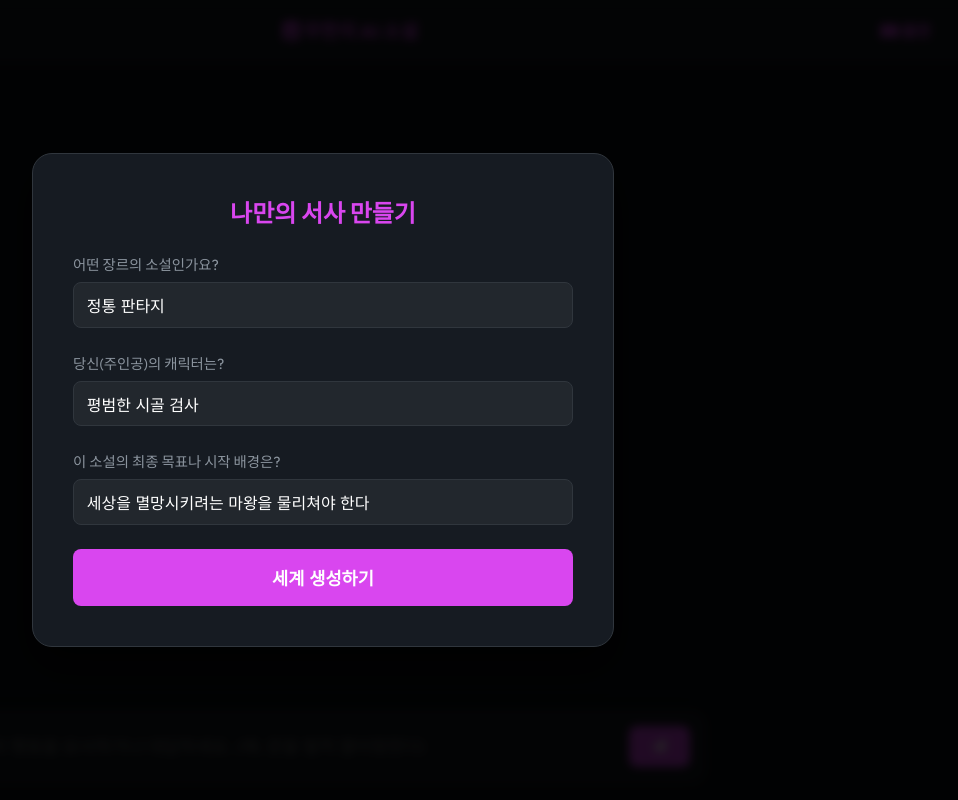
After one commit to dorry114-collab/ai-workspace, a Flask app: page /novel in a window 1280 px wide. The commit adds this page. Shown: the whole page, without its empty margins (317-1275 px from the left). Run offline with Flask 3, Linux system fonts and the light colour scheme.

Commit message:
Add files via upload

```diff
--- a/main.py
+++ b/main.py
@@ -453,6 +453,34 @@ def _call_groq(api_key, sys_prompt, system_role="당신은 세계 최고의 프
     except Exception as e:
         return False, f"Groq 시스템 오류 발생: {str(e)}"
 
+def _call_groq_chat(api_key, messages, temperature=0.7):
+    import requests
+    model_name = get_best_groq_model(api_key)
+
+    url = "https://api.groq.com/openai/v1/chat/completions"
+    headers = {
+        "Content-Type": "application/json",
+        "Authorization": f"Bearer {api_key}"
+    }
+    payload = {
+        "model": model_name,
+        "messages": messages,
+        "temperature": temperature
+    }
+
+    try:
+        resp = requests.post(url, headers=headers, json=payload)
+        resp_data = resp.json()
+
+        if 'error' in resp_data:
+            err_msg = resp_data['error'].get('message', '알 수 없는 오류')
+            return False, f"Groq 통신 실패: {err_msg}"
+
+        text = resp_data['choices'][0]['message']['content'].strip()
+        return True, text
+    except Exception as e:
+        return False, f"Groq 시스템 오류 발생: {str(e)}"
+
 @app.route('/api/prompt/ask', methods=['POST'])
 def prompt_ask():
     data = request.json
@@ -656,6 +684,40 @@ def api_lotto():
 @app.route('/shorts')
 def shorts_maker():
     return render_template('shorts_maker.html')
+
+@app.route('/novel')
+def novel_maker():
+    return render_template('novel.html')
+
+@app.route('/api/novel/chat', methods=['POST'])
+def api_novel_chat():
+    data = request.json
+    messages = data.get('messages', [])
+
+    api_key = os.environ.get('GROQ_API_KEY')
+    if not api_key:
+        return jsonify({"success": False, "error": "[필수] Groq API 키가 없습니다."})
+
+    if not messages:
+        return jsonify({"success": False, "error": "메시지 내역이 없습니다."})
+
+    system_prompt = """당신은 TRPG 게임의 마스터이자, 사용자와 상호작용하며 흥미진진한 소설을 이끌어가는 작가입니다.
+다음 규칙을 반드시 지켜주세요:
+1. 몰입감 넘치는 묘사와 생생한 전개를 유지하세요.
+2. 절대 유저의 행동이나 대답을 당신이 대신 작성하지 마세요.
+3. 당신(마스터)의 출력 마지막 문장은 항상 유저에게 위기 상황 대처나 선택을 묻는 질문으로 끝내세요.
+4. 사용자의 선택 결과를 적극 반영해 다음 상황을 전개하세요.
+5. HTML이나 마크다운 문법을 활용해 가독성 있게 응답하세요."""
+
+    if len(messages) > 0 and messages[0].get('role') != 'system':
+        messages.insert(0, {"role": "system", "content": system_prompt})
+
+    success, result_text = _call_groq_chat(api_key, messages, temperature=0.8)
+
+    if success:
+        return jsonify({"success": True, "reply": result_text})
+    else:
+        return jsonify({"success": False, "error": result_text})
 
 @app.route('/api/shorts/prompts', methods=['POST'])
 def generate_shorts_prompts():
--- /dev/null
+++ b/templates/novel.html
@@ -0,0 +1,370 @@
+<!DOCTYPE html>
+<html lang="ko">
+<head>
+    <meta charset="UTF-8">
+    <meta name="viewport" content="width=device-width, initial-scale=1.0">
+    <title>AI 인터랙티브 소설 (TRPG)</title>
+
+    <link rel="preconnect" href="https://fonts.googleapis.com">
+    <link rel="preconnect" href="https://fonts.gstatic.com" crossorigin>
+    <link href="https://fonts.googleapis.com/css2?family=Nanum+Myeongjo:wght@400;700&family=Outfit:wght@300;400;600;700&display=swap" rel="stylesheet">
+    <link rel="stylesheet" href="https://cdnjs.cloudflare.com/ajax/libs/font-awesome/6.4.0/css/all.min.css">
+    <script src="https://cdn.jsdelivr.net/npm/marked/marked.min.js"></script>
+
+    <style>
+        :root {
+            --bg-color: #0d1117;
+            --panel-bg: #161b22;
+            --border-color: #30363d;
+            --primary: #d946ef;
+            --primary-hover: #c026d3;
+            --text-main: #c9d1d9;
+            --text-muted: #8b949e;
+            --novel-bg: #ffffff;
+            --novel-text: #24292f;
+        }
+
+        body {
+            margin: 0;
+            padding: 0;
+            background-color: var(--bg-color);
+            color: var(--text-main);
+            font-family: 'Outfit', sans-serif;
+            display: flex;
+            flex-direction: column;
+            height: 100vh;
+            overflow: hidden;
+        }
+
+        .navbar {
+            padding: 1rem 2rem;
+            background: var(--panel-bg);
+            border-bottom: 1px solid var(--border-color);
+            display: flex;
+            justify-content: space-between;
+            align-items: center;
+        }
+
+        .navbar a {
+            color: var(--text-muted);
+            text-decoration: none;
+            transition: color 0.3s;
+            font-weight: 600;
+        }
+        .navbar a:hover { color: #fff; }
+        .title { font-weight: 700; color: var(--primary); font-size: 1.2rem; }
+
+        /* Main Layout */
+        .main-container {
+            flex: 1;
+            display: flex;
+            flex-direction: column;
+            max-width: 800px;
+            margin: 0 auto;
+            width: 100%;
+            position: relative;
+            padding: 1rem;
+            box-sizing: border-box;
+        }
+
+        .chat-area {
+            flex: 1;
+            overflow-y: auto;
+            padding: 1rem;
+            display: flex;
+            flex-direction: column;
+            gap: 1.5rem;
+            scroll-behavior: smooth;
+        }
+
+        .chat-area::-webkit-scrollbar { width: 8px; }
+        .chat-area::-webkit-scrollbar-thumb { background: #444; border-radius: 4px; }
+
+        /* Message Bubbles */
+        .msg {
+            max-width: 90%;
+            padding: 1.5rem;
+            border-radius: 12px;
+            line-height: 1.8;
+            font-family: 'Nanum Myeongjo', serif;
+            font-size: 1.1rem;
+            animation: fadeIn 0.5s ease;
+        }
+        @keyframes fadeIn { from{opacity:0; transform:translateY(10px);} to{opacity:1; transform:translateY(0);} }
+
+        .msg-ai {
+            background: rgba(217, 70, 239, 0.05);
+            border-left: 4px solid var(--primary);
+            align-self: flex-start;
+            color: #f0f6fc;
+        }
+        .msg-ai strong { color: var(--primary); }
+        .msg-ai em { color: #aaa; font-style: italic; }
+
+        .msg-user {
+            background: #1f2428;
+            border-right: 4px solid #3b82f6;
+            align-self: flex-end;
+            text-align: right;
+            color: #8ab4f8;
+            font-family: 'Outfit', sans-serif;
+            font-weight: 600;
+        }
+
+        /* Input Widget */
+        .input-area {
+            display: flex;
+            gap: 1rem;
+            background: var(--panel-bg);
+            border: 1px solid var(--border-color);
+            padding: 1rem;
+            border-radius: 16px;
+            margin-top: 1rem;
+            box-shadow: 0 -5px 20px rgba(0,0,0,0.5);
+        }
+
+        .input-area input {
+            flex: 1;
+            background: transparent;
+            border: none;
+            color: #fff;
+            font-family: 'Outfit', sans-serif;
+            font-size: 1.1rem;
+            outline: none;
+        }
+
+        .input-area button {
+            background: var(--primary);
+            color: #fff;
+            border: none;
+            border-radius: 8px;
+            padding: 0.8rem 1.5rem;
+            font-weight: 600;
+            cursor: pointer;
+            transition: 0.2s;
+        }
+        .input-area button:hover { background: var(--primary-hover); transform: scale(1.05); }
+        .input-area button:disabled { background: #555; cursor: not-allowed; transform: none; }
+
+        /* Setup Modal */
+        #setupModal {
+            position: fixed;
+            top: 0; left: 0; right: 0; bottom: 0;
+            background: rgba(0,0,0,0.85);
+            backdrop-filter: blur(5px);
+            z-index: 1000;
+            display: flex;
+            align-items: center;
+            justify-content: center;
+        }
+        .modal-content {
+            background: var(--panel-bg);
+            border: 1px solid var(--border-color);
+            border-radius: 20px;
+            padding: 2.5rem;
+            width: 90%;
+            max-width: 500px;
+            text-align: center;
+            box-shadow: 0 20px 40px rgba(0,0,0,0.7);
+        }
+        .modal-content h2 { margin-top: 0; color: var(--primary); margin-bottom: 1.5rem; }
+        .setup-group { text-align: left; margin-bottom: 1.5rem; }
+        .setup-group label { display: block; margin-bottom: 0.5rem; color: var(--text-muted); font-size: 0.9rem; }
+        .setup-group input {
+            width: 100%; box-sizing: border-box;
+            padding: 0.8rem; border-radius: 8px;
+            background: rgba(255,255,255,0.05);
+            border: 1px solid var(--border-color);
+            color: #fff; outline: none; font-size: 1rem;
+        }
+        .setup-group input:focus { border-color: var(--primary); }
+        .btn-start {
+            background: var(--primary); color: #fff; border:none; padding: 1rem; width: 100%;
+            border-radius: 8px; font-weight: 700; font-size: 1.1rem; cursor: pointer; transition: 0.2s;
+        }
+        .btn-start:hover { transform: translateY(-3px); box-shadow: 0 5px 15px rgba(217, 70, 239, 0.4); }
+
+        /* Loading */
+        .typing-indicator { display: none; align-items: center; gap: 5px; padding: 1rem; }
+        .dot { width: 8px; height: 8px; background: var(--primary); border-radius: 50%; animation: bounce 1.4s infinite ease-in-out both; }
+        .dot:nth-child(1) { animation-delay: -0.32s; }
+        .dot:nth-child(2) { animation-delay: -0.16s; }
+        @keyframes bounce { 0%, 80%, 100% { transform: scale(0); } 40% { transform: scale(1); } }
+
+        /* Export Modal (The Book) */
+        #bookModal {
+            position: fixed; top: 0; left: 0; right: 0; bottom: 0;
+            background: white; color: black; z-index: 2000;
+            display: none; flex-direction: column;
+            overflow-y: auto; padding: 4rem 2rem;
+            font-family: 'Nanum Myeongjo', serif;
+        }
+        .book-content { max-width: 700px; margin: 0 auto; line-height: 2.0; font-size: 1.15rem; }
+        .book-content h1 { text-align: center; margin-bottom: 3rem; font-family: 'Outfit', sans-serif; }
+        .book-content p { margin-bottom: 1.5rem; text-indent: 10px; }
+        .close-book { position: fixed; top: 20px; right: 20px; background: #000; color: #fff; border: none; padding: 10px 20px; border-radius: 20px; cursor: pointer; font-family: 'Outfit', sans-serif; }
+    </style>
+</head>
+<body>
+
+    <nav class="navbar">
+        <a href="/"><i class="fa-solid fa-arrow-left"></i> 워크스페이스</a>
+        <div class="title"><i class="fa-solid fa-book-journal-whills"></i> 무한의 AI 소설</div>
+        <a href="#" onclick="exportBook()" style="color:var(--primary);" title="소설책으로 만들기"><i class="fa-solid fa-book-open"></i> 출판</a>
+    </nav>
+
+    <!-- Setup Modal -->
+    <div id="setupModal">
+        <div class="modal-content">
+            <h2>나만의 서사 만들기</h2>
+            <div class="setup-group">
+                <label>어떤 장르의 소설인가요?</label>
+                <input type="text" id="setupGenre" placeholder="예: 정통 무협, 호러 스릴러, 사이버펑크..." value="정통 판타지">
+            </div>
+            <div class="setup-group">
+                <label>당신(주인공)의 캐릭터는?</label>
+                <input type="text" id="setupChar" placeholder="예: 기억을 잃은 암살자, 돈이 궁한 탐정..." value="평범한 시골 검사">
+            </div>
+            <div class="setup-group">
+                <label>이 소설의 최종 목표나 시작 배경은?</label>
+                <input type="text" id="setupGoal" placeholder="예: 전설의 검을 찾기 위한 여정" value="세상을 멸망시키려는 마왕을 물리쳐야 한다">
+            </div>
+            <button class="btn-start" onclick="startGame()">세계 생성하기</button>
+        </div>
+    </div>
+
+    <!-- Export Book Modal -->
+    <div id="bookModal">
+        <button class="close-book" onclick="document.getElementById('bookModal').style.display='none'">닫기</button>
+        <div class="book-content" id="bookHtml">
+            <!-- Book content rendered here -->
+        </div>
+    </div>
+
+    <!-- Main Game Area -->
+    <div class="main-container">
+        <div class="chat-area" id="chatbox">
+            <!-- Messages go here -->
+            <div class="typing-indicator" id="typing">
+                <div class="dot"></div><div class="dot"></div><div class="dot"></div>
+                <span style="color:var(--text-muted);font-size:0.9rem;margin-left:10px;">마스터가 다음 이야기를 구상 중입니다...</span>
+            </div>
+        </div>
+
+        <div class="input-area">
+            <input type="text" id="userInput" placeholder="당신의 행동을 묘사하거나 대답하세요. (예: 문을 벌컥 열어젖힌다)" onkeypress="if(event.key==='Enter') sendTurn()">
+            <button id="sendBtn" onclick="sendTurn()"><i class="fa-solid fa-paper-plane"></i></button>
+        </div>
+    </div>
+
+    <script>
+        let messageHistory = [];
+        let storyTurns = 0;
+
+        function appendMessage(role, content) {
+            let chatbox = document.getElementById('chatbox');
+            let typingIndicator = document.getElementById('typing');
+
+            let div = document.createElement('div');
+            div.className = role === 'user' ? 'msg msg-user' : 'msg msg-ai';
+
+            if (role === 'ai') {
+                div.innerHTML = marked.parse(content);
+            } else {
+                div.textContent = content;
+            }
+
+            chatbox.insertBefore(div, typingIndicator);
+            chatbox.scrollTop = chatbox.scrollHeight;
+        }
+
+        async function startGame() {
+            let genre = document.getElementById('setupGenre').value.trim() || '소설';
+            let char = document.getElementById('setupChar').value.trim() || '주인공';
+            let goal = document.getElementById('setupGoal').value.trim() || '모험';
+
+            document.getElementById('setupModal').style.display = 'none';
+
+            let firstPrompt = `[설정 시작] 이 소설의 장르는 '${genre}'입니다. 주인공은 '${char}'이며, 주요 상황/목표는 '${goal}'입니다.
+당신은 이 세계의 마스터입니다. 흥미진진한 프롤로그(1막)를 묘사해주시고, 마지막에 주인공이 어떤 행동을 취할 것인지 물어봐주세요.`;
+
+            // System prompt injection handled in backend
+            messageHistory.push({"role": "user", "content": firstPrompt});
+            await fetchAI();
+        }
+
+        async function sendTurn() {
+            let inputTag = document.getElementById('userInput');
+            let btn = document.getElementById('sendBtn');
+            let text = inputTag.value.trim();
+            if(!text) return;
+
+            inputTag.value = '';
+            inputTag.disabled = true;
+            btn.disabled = true;
+
+            appendMessage('user', text);
+            messageHistory.push({"role": "user", "content": text});
+
+            storyTurns++;
+
+            await fetchAI();
+
+            inputTag.disabled = false;
+            btn.disabled = false;
+            inputTag.focus();
+        }
+
+        async function fetchAI() {
+            let typingIndicator = document.getElementById('typing');
+            typingIndicator.style.display = 'flex';
+            document.getElementById('chatbox').scrollTop = document.getElementById('chatbox').scrollHeight;
+
+            try {
+                let res = await fetch('/api/novel/chat', {
+                    method: 'POST',
+                    headers: {'Content-Type': 'application/json'},
+                    body: JSON.stringify({messages: messageHistory})
+                });
+                let data = await res.json();
+
+                typingIndicator.style.display = 'none';
+
+                if(data.success) {
+                    let aiReply = data.reply;
+                    messageHistory.push({"role": "assistant", "content": aiReply});
+                    appendMessage('ai', aiReply);
+                } else {
+                    alert('마스터 오류: ' + data.error);
+                    messageHistory.pop(); // Revert user message on fail
+                }
+            } catch(e) {
+                typingIndicator.style.display = 'none';
+                messageHistory.pop();
+                alert('통신 오류가 발생했습니다.');
+            }
+        }
+
+        function exportBook() {
+            if(messageHistory.length < 2) {
+                return alert("아직 소설이 충분히 진행되지 않았습니다.");
+            }
+
+            let title = document.getElementById('setupGenre').value + "의 기억";
+            let html = `<h1>${title}</h1>`;
+
+            messageHistory.forEach((msg, index) => {
+                if(msg.role === 'assistant') {
+                    html += marked.parse(msg.content);
+                    html += `<hr style="border:none; border-bottom:1px dashed #ccc; margin: 2rem 0;">`;
+                } else if(msg.role === 'user' && index > 0) { // skip first setup prompt
+                    html += `<p style="text-align:right; font-weight:bold; color:#555;">> ${msg.content}</p>`;
+                }
+            });
+
+            document.getElementById('bookHtml').innerHTML = html;
+            document.getElementById('bookModal').style.display = 'flex';
+        }
+    </script>
+</body>
+</html>
```
Also changed, not shown: templates/home.html (+7 -0 lines).
